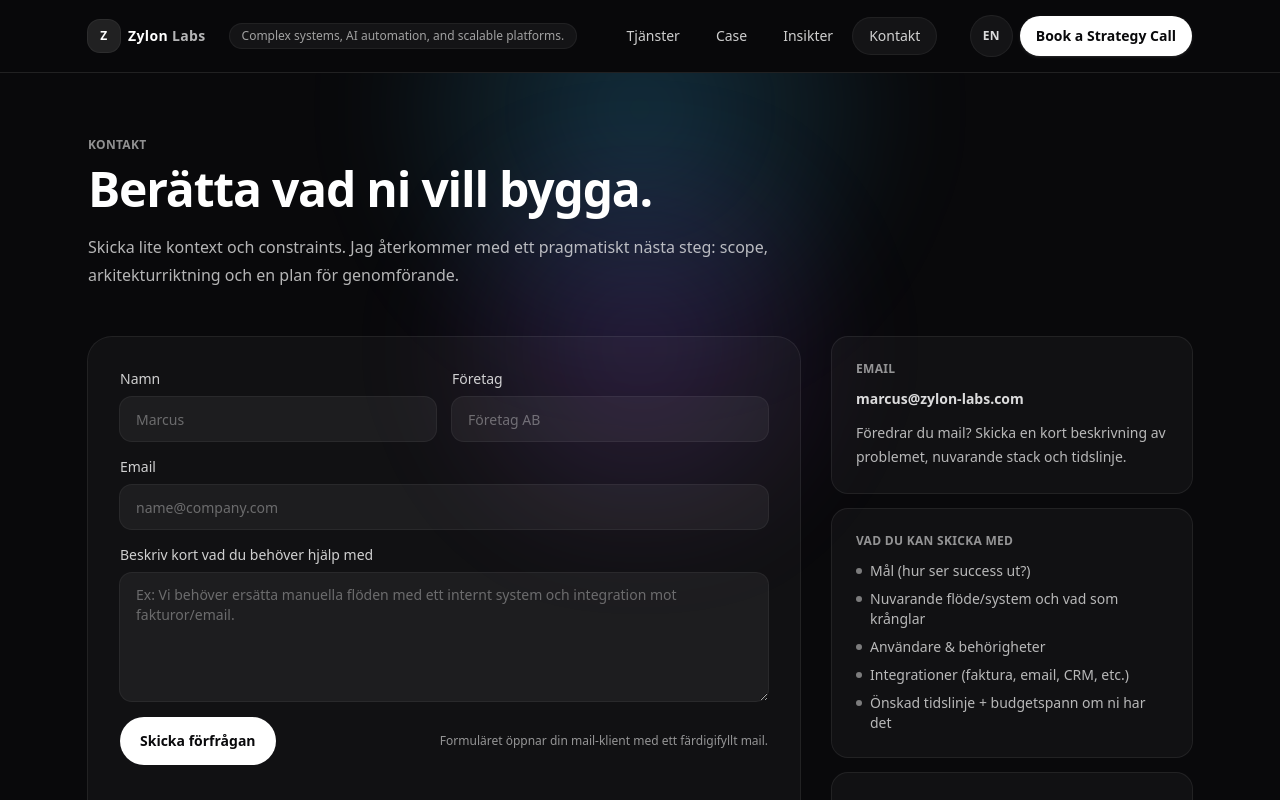
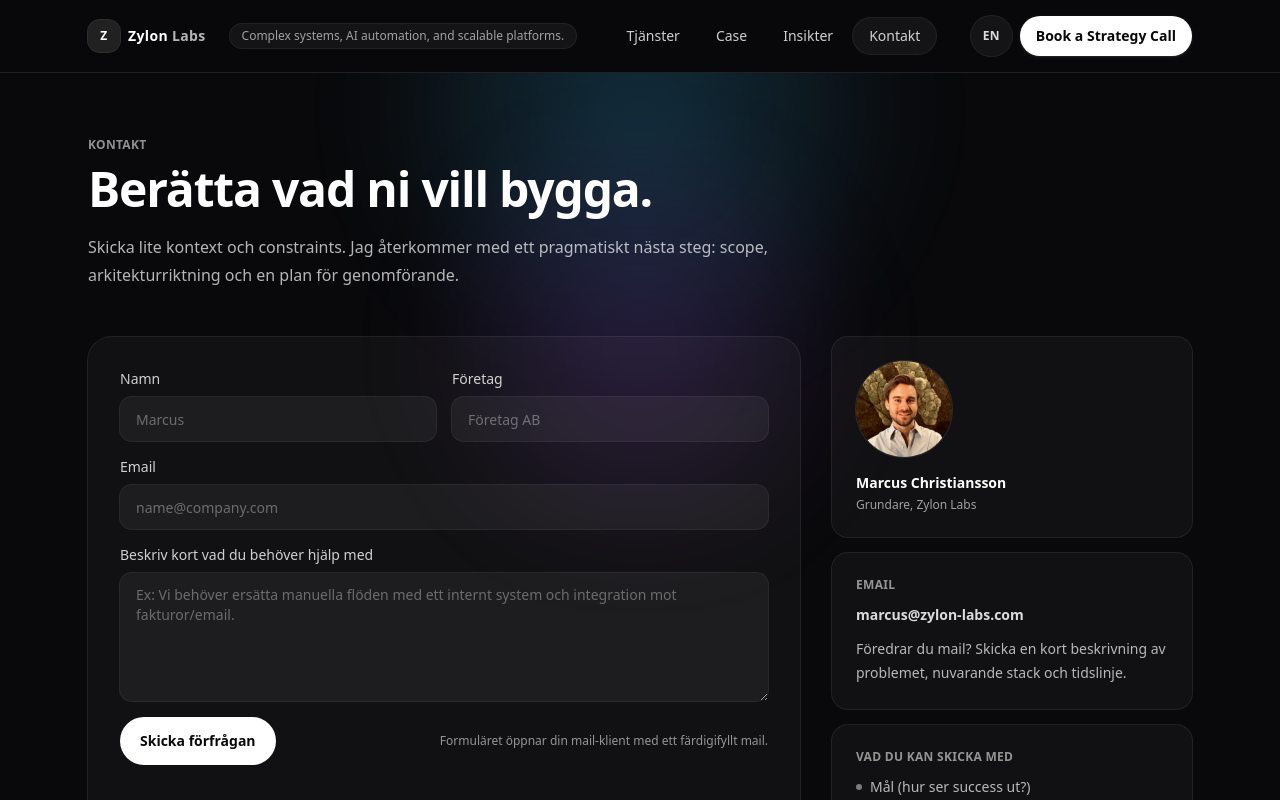
Before and after one commit to zylon-labs/website, a Next.js app: page /sv/kontakt in a window 1280 px wide. Shown: the top 800 px of the page. Built offline with nearby package versions, Linux system fonts and the light colour scheme; no server answers.

Commit message:
add github

```diff
--- a/src/app/contact/page.tsx
+++ b/src/app/contact/page.tsx
@@ -1,3 +1,4 @@
+import Image from "next/image";
 import { Metadata } from "next";
 
 import { ContactForm } from "@/components/ContactForm";
@@ -26,6 +27,19 @@ export default function ContactPage() {
         </div>
 
         <aside className="space-y-4">
+          <div className="rounded-2xl bg-white/[0.03] p-6 ring-1 ring-white/10">
+            <Image
+              src={site.founderImage}
+              alt="Marcus Christiansson, founder of Zylon Labs"
+              width={120}
+              height={120}
+              className="size-24 rounded-full object-cover ring-1 ring-white/10"
+            />
+            <div className="mt-4 text-sm font-semibold text-white">
+              Marcus Christiansson
+            </div>
+            <p className="mt-1 text-xs text-white/60">Founder, Zylon Labs</p>
+          </div>
           <div className="rounded-2xl bg-white/[0.03] p-6 ring-1 ring-white/10">
             <div className="text-xs font-semibold uppercase tracking-wide text-white/55">
               Email
--- a/src/app/layout.tsx
+++ b/src/app/layout.tsx
@@ -80,7 +80,8 @@ export default function RootLayout({
     },
     founder: {
       "@type": "Person",
-      name: "Marcus Christiansson",
+      name: site.founder,
+      image: `${site.url}${site.founderImage}`,
     },
   };
 
--- a/src/app/sv/kontakt/page.tsx
+++ b/src/app/sv/kontakt/page.tsx
@@ -1,3 +1,4 @@
+import Image from "next/image";
 import { Metadata } from "next";
 
 import { ContactForm } from "@/components/ContactForm";
@@ -26,6 +27,19 @@ export default function ContactSvPage() {
         </div>
 
         <aside className="space-y-4">
+          <div className="rounded-2xl bg-white/[0.03] p-6 ring-1 ring-white/10">
+            <Image
+              src={site.founderImage}
+              alt="Marcus Christiansson, grundare av Zylon Labs"
+              width={120}
+              height={120}
+              className="size-24 rounded-full object-cover ring-1 ring-white/10"
+            />
+            <div className="mt-4 text-sm font-semibold text-white">
+              Marcus Christiansson
+            </div>
+            <p className="mt-1 text-xs text-white/60">Grundare, Zylon Labs</p>
+          </div>
           <div className="rounded-2xl bg-white/[0.03] p-6 ring-1 ring-white/10">
             <div className="text-xs font-semibold uppercase tracking-wide text-white/55">
               Email
--- a/src/lib/site.ts
+++ b/src/lib/site.ts
@@ -11,8 +11,10 @@ export const site = {
     "https://zylon-labs.com",
   social: {
     linkedin: "https://linkedin.com/in/marcus-christiansson",
-    github: "https://github.com/",
+    github: "https://github.com/zylon-labs",
   },
+  founder: "Marcus Christiansson",
+  founderImage: "/marcus-christiansson.png",
   calendly: "https://calendly.com/marcus-zylon-labs/30min",
   primaryCtaLabel: "Book a Strategy Call",
   primaryCtaSupportingText:
```
Also changed, not shown: public/marcus-christiansson.png (added), 1 other file (tests, documents, lock files or other folders).
